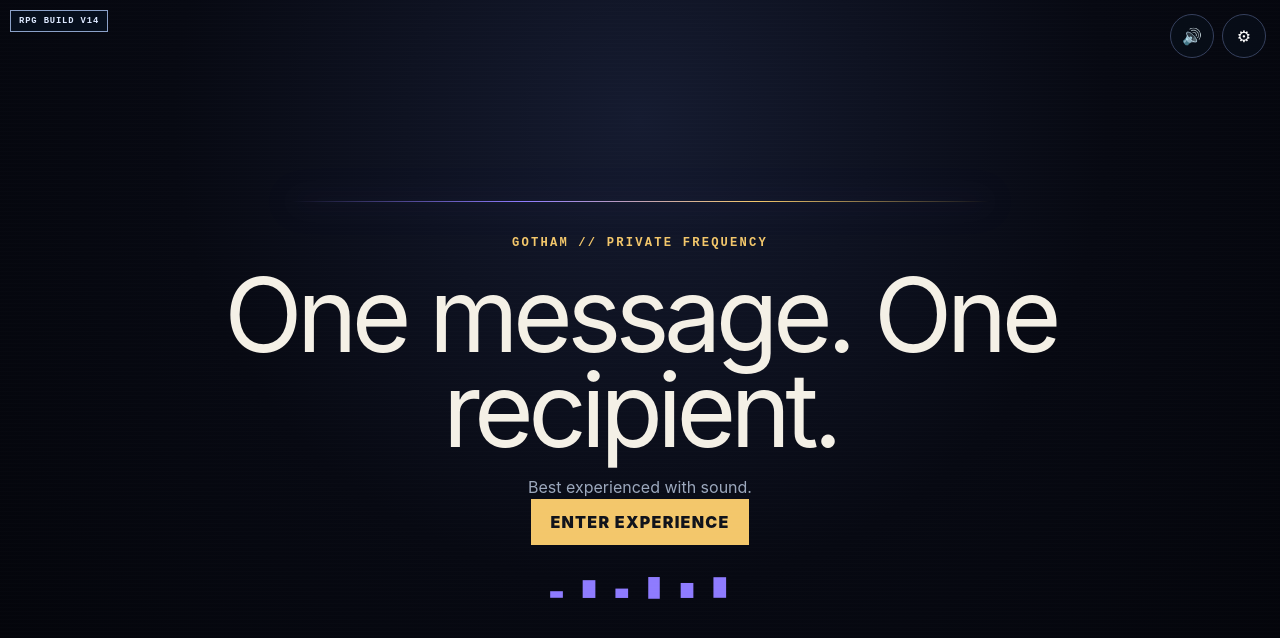
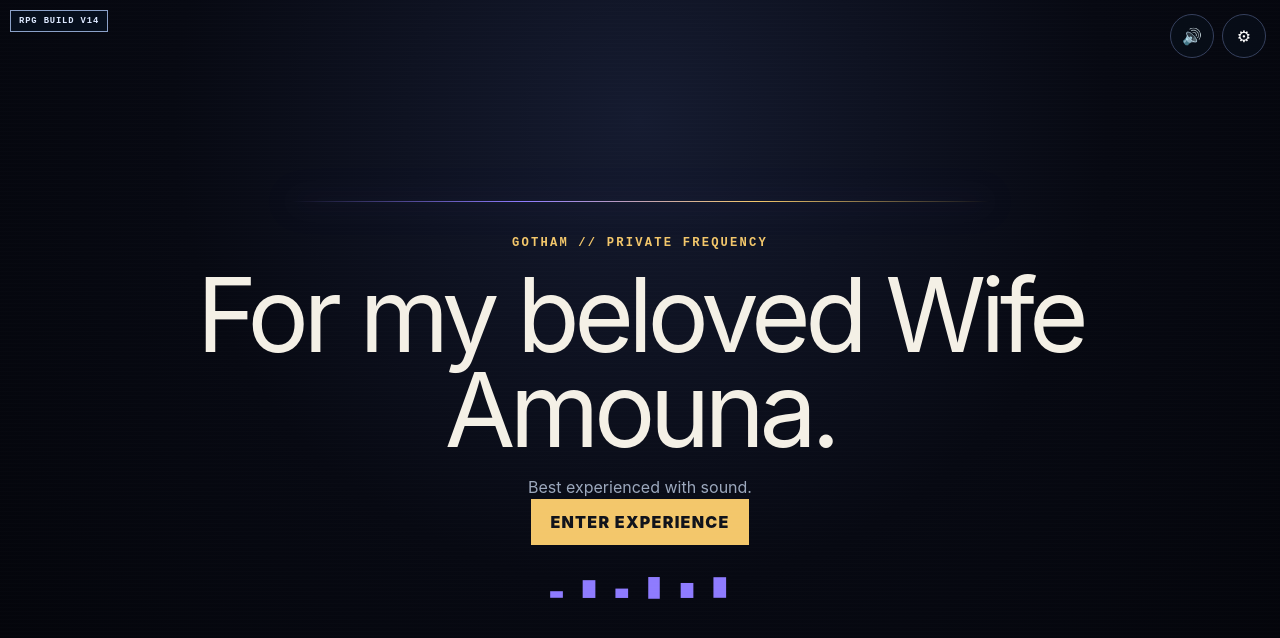
Before and after one commit to chebbi24/pro, a React (Vite) app: page / in a window 1280 px wide. Shown: the top 638 px of the page. Built offline with nearby package versions, Linux system fonts and the light colour scheme.

Commit message:
Update story details and dialogue in story.ts

```diff
--- a/src/content/story.ts
+++ b/src/content/story.ts
@@ -15,25 +15,25 @@ export type Chapter = {
 export const story = {
   entry: {
     eyebrow: 'GOTHAM // PRIVATE FREQUENCY',
-    title: 'One message. One recipient.',
+    title: 'For my beloved Wife Amouna.',
     note: 'Best experienced with sound.',
     button: 'ENTER EXPERIENCE',
   },
   encounter: {
     lines: [
-      { speaker: 'Batman', text: 'What are u doing here this late?' },
-      { speaker: 'Catwoman', text: 'Maybe I was waiting for trouble.' },
-      { speaker: 'Batman', text: 'Then tell me... do you already have someone in your life?' },
+      { speaker: 'Batman', text: 'Chtaamel wahdek lbara lwkayet hedha' },
+      { speaker: 'Catwoman', text: 'Ouh fjaatni ya sakhta, mrawha melkhedma.' },
+      { speaker: 'Batman', text: 'Zin edheya lkol  maandek had ywaslek?' },
     ],
     yes: [
-      { speaker: 'Batman', text: 'Good answer.' },
-      { speaker: 'Catwoman', text: 'Why?' },
-      { speaker: 'Batman', text: "You'll see." },
+      { speaker: 'Batman', text: 'Sahit.' },
+      { speaker: 'Catwoman', text: 'Naam?' },
+      { speaker: 'Batman', text: "hahaha" },
     ],
     no: [
-      'Interesting. Try that again.',
-      "I'm pretty sure that's not canon.",
-      'Alternative timeline detected. Restoring correct universe...',
+      'Ezebi imed.',
+      "Sayeb aalina aad",
+      'Si ala saker l barnemej',
     ],
   },
   access: {
@@ -46,7 +46,7 @@ export const story = {
   },
   reveal: {
     line: 'Surprise.',
-    next: "Come on. There's somewhere I want to take you.",
+    next: "Tabaani w osket",
   },
   drive: {
     destination: 'DESTINATION: THE BEGINNING',
@@ -61,10 +61,10 @@ export const story = {
   chapters: [
     {
       id: 'beginning',
-      year: '2000',
+      year: '1999',
       title: 'The Beginning',
       subtitle: 'A very important person enters the world.',
-      body: 'Replace this with the story of her birthday, where she was born, and the first tiny details you love knowing about her.',
+      body: 'Merci Kais, merci Sami.',
       quote: 'Every great story has a first frame.',
       images: ['herChildhood1'],
       style: 'polaroid',
@@ -160,7 +160,7 @@ export const story = {
   gift: {
     intro: "But this isn't the end of the level.",
     acquired: 'LEGENDARY ITEM ACQUIRED',
-    title: '🎁 Mystery Birthday Surprise',
+    title: 'Mystery Birthday Surprise',
     rarity: '❤️❤️❤️❤️❤️',
     player: 'Catwoman',
     companion: 'Rayan',
```
